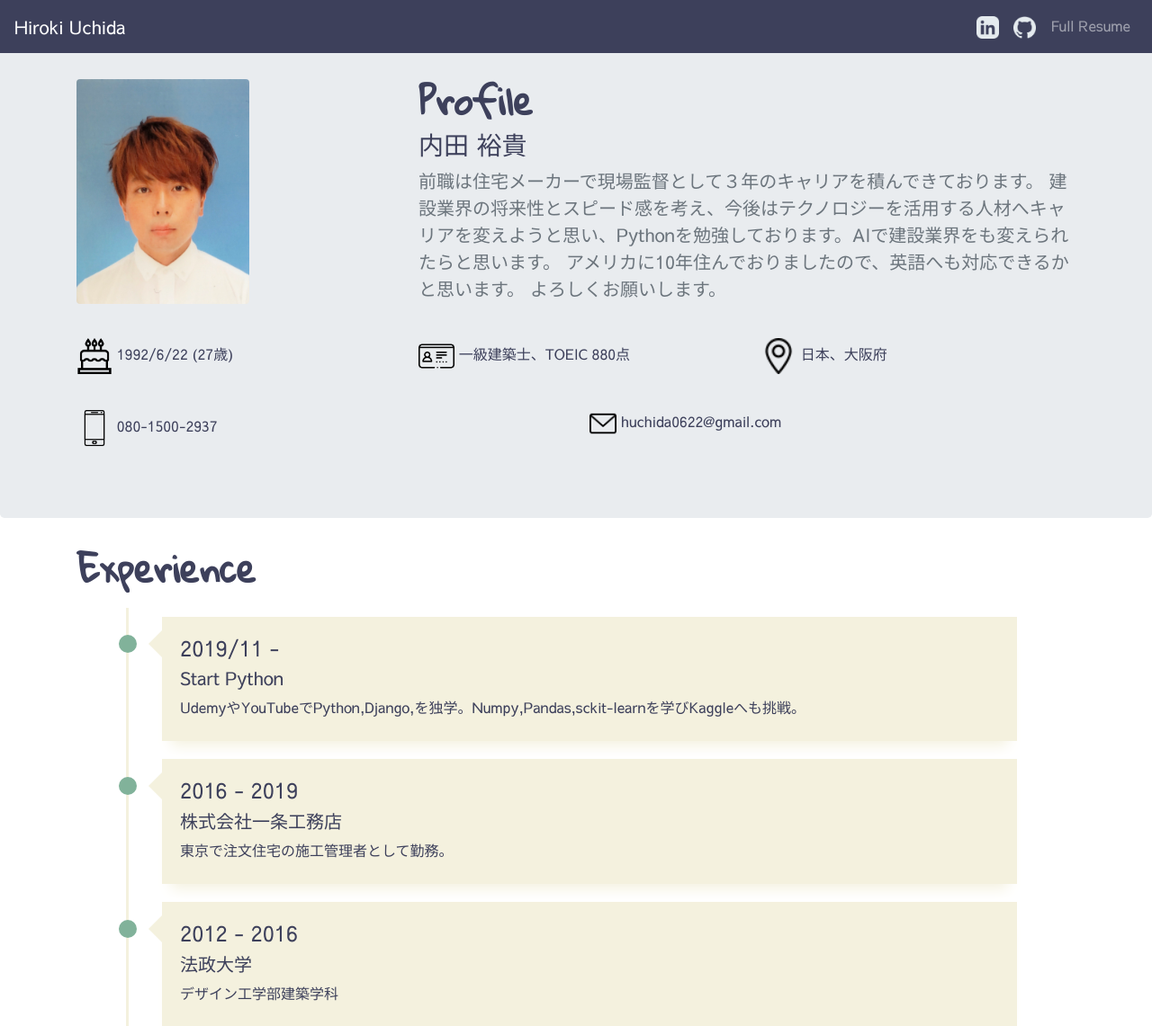
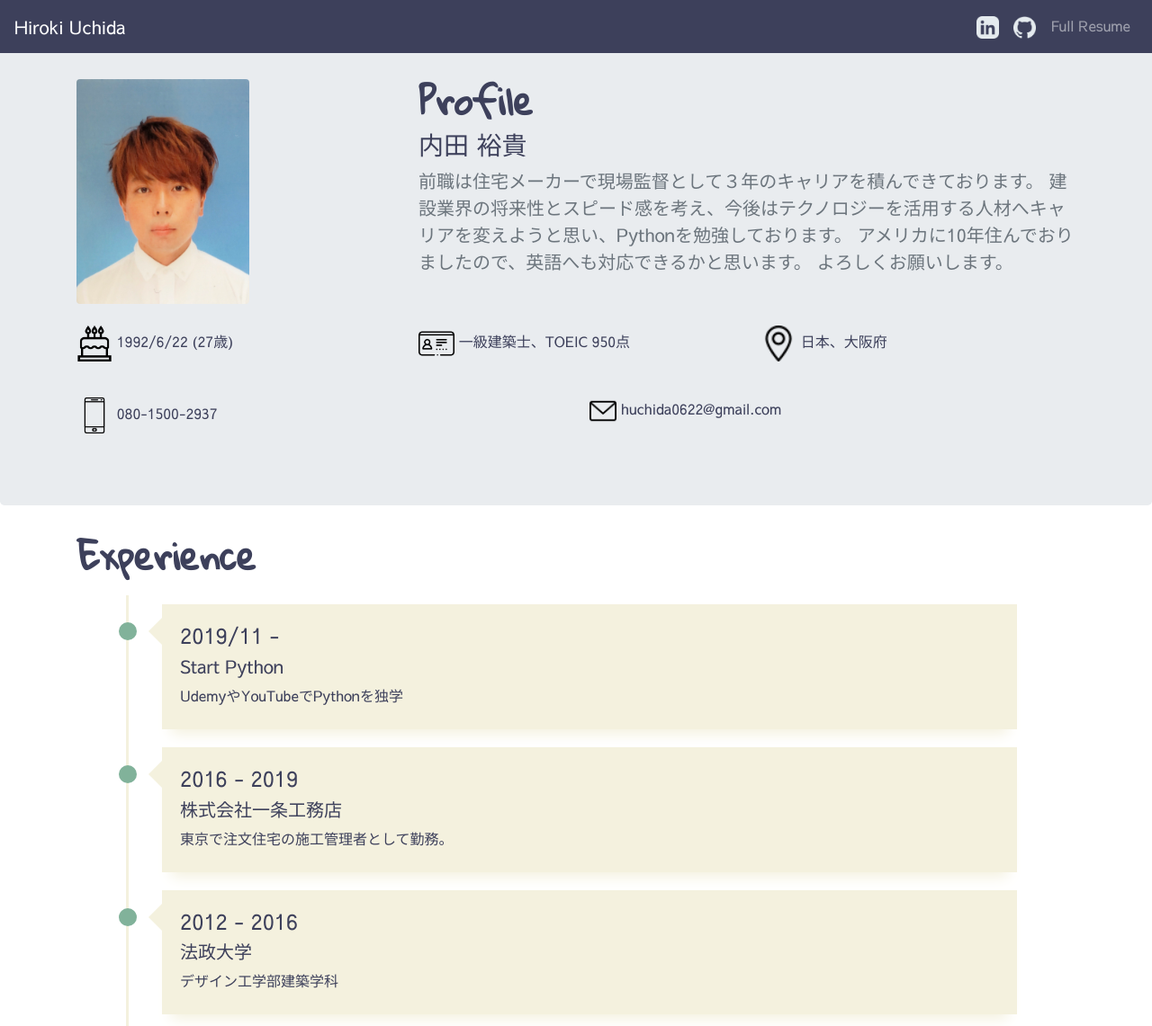
Before and after one commit to Hir0kii/port_project, a Django app: page / in a window 1280 px wide. Shown: the top 1141 px of the page at 90% size. Run offline with Django 3.2, Linux system fonts and the light colour scheme; data that the repository does not hold is empty; some libraries are stand-ins or nearby versions.

Commit message:
change profile

```diff
--- a/jobs/templates/jobs/home.html
+++ b/jobs/templates/jobs/home.html
@@ -20,7 +20,7 @@
           <p><img src="{% static "jobs/logos/birthday.png" %}" height="40" alt="birthday"> 1992/6/22 (27歳)</p>
         </div>
         <div class="col">
-          <p><img src="{% static "jobs/logos/license.png" %}" height="40" alt="license"> 一級建築士、TOEIC 880点</p>
+          <p><img src="{% static "jobs/logos/license.png" %}" height="40" alt="license"> 一級建築士、TOEIC 950点</p>
         </div>
         <div class="col">
           <p><img src="{% static "jobs/logos/location.png" %}" height="40" alt="location"> 日本、大阪府</p>
--- a/jobs/templates/jobs/profile.html
+++ b/jobs/templates/jobs/profile.html
@@ -2,7 +2,7 @@
 <h3>内田 裕貴</h3>
 <p class="lead text-muted">
   前職は住宅メーカーで現場監督として３年のキャリアを積んできております。
-建設業界の将来性とスピード感を考え、今後はテクノロジーを活用する人材へキャリアを変えようと思い、Pythonを勉強しております。AIで建設業界をも変えられたらと思います。
+建設業界の将来性とスピード感を考え、今後はテクノロジーを活用する人材へキャリアを変えようと思い、Pythonを勉強しております。
 アメリカに10年住んでおりましたので、英語へも対応できるかと思います。
 よろしくお願いします。
 </p>
--- a/jobs/templates/jobs/resume.html
+++ b/jobs/templates/jobs/resume.html
@@ -69,7 +69,7 @@
       <div>
         <h4>2019/11 - </h4>
         <h5>Start Python</h5>
-        <p>UdemyやYouTubeでPython,Django,を独学。Numpy,Pandas,sckit-learnを学びKaggleへも挑戦。</p>
+        <p>UdemyやYouTubeでPythonを独学</p>
       </div>
     </li>
     <li>
```
